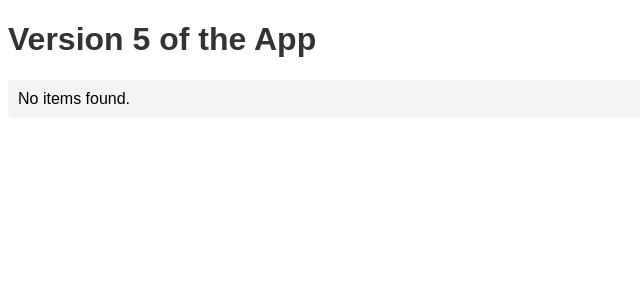
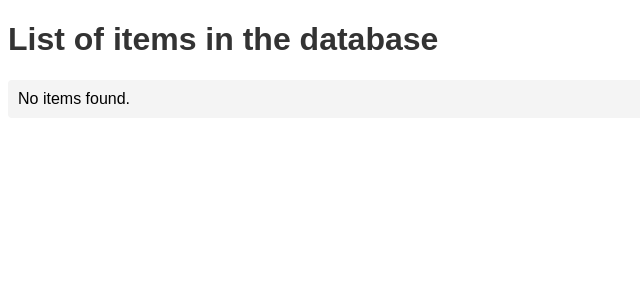
Before and after one commit to PranayV66/flask-kubernetes-app, a Flask app: page / in a window 1280 px wide. Shown: the top 300 px of the page, without its empty margins (0-640 px from the left). Run offline with Flask 2, Linux system fonts and the light colour scheme; data that the repository does not hold is empty.

Commit message:
Changed header text

```diff
--- a/frontend/templates/index.html
+++ b/frontend/templates/index.html
@@ -5,7 +5,7 @@
     <link rel="stylesheet" href="{{ url_for('static', filename='style.css') }}">
 </head>
 <body>
-    <h1>Version 5 of the App</h1>
+    <h1>List of items in the database</h1>
     <ul>
         {% for item in items %}
             <li>{{ item.name }}: {{ item.value }}</li>
```
